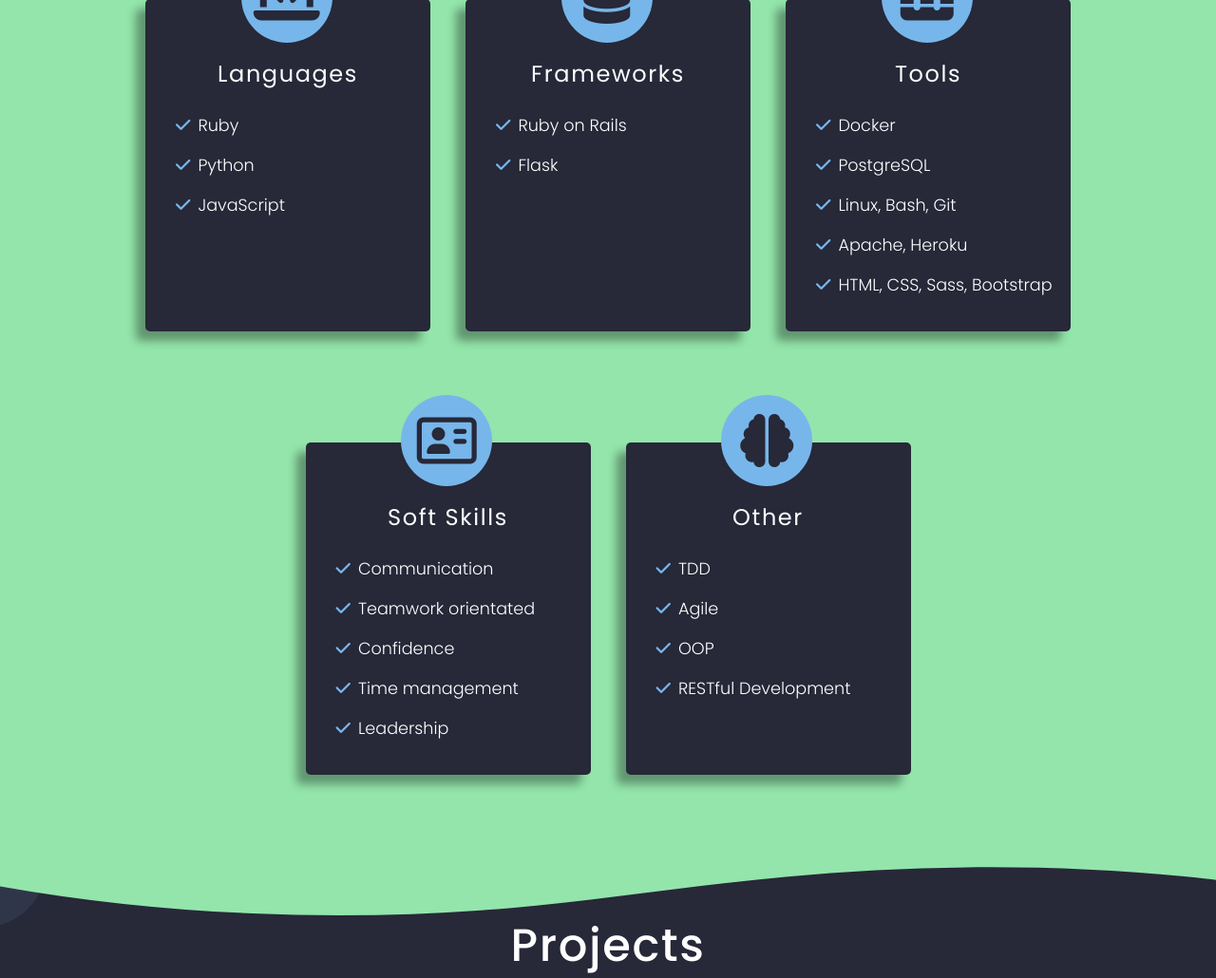
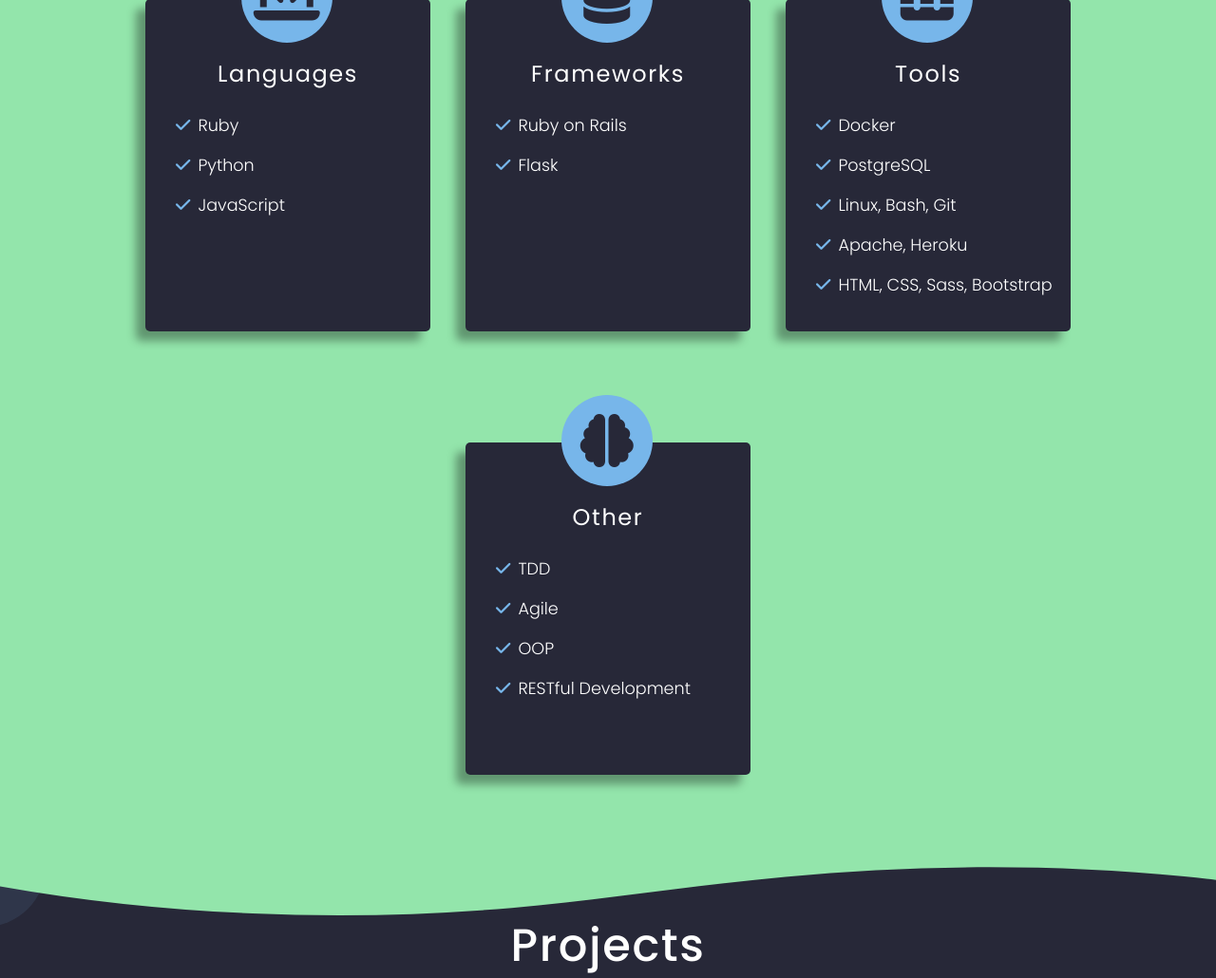
Before and after one commit to Dominicod/Portfolio, a Flask app: page / in a window 1280 px wide. Shown: the part 1181-2211 px from the top of the page at 95% size. Run offline with Flask 2, Linux system fonts and the light colour scheme; some libraries are stand-ins or nearby versions.

Commit message:
feat: update to skills

```diff
--- a/webApp/templates/index.html
+++ b/webApp/templates/index.html
@@ -212,38 +212,6 @@ desire to learn.
                         <li>
                             <i class="text-primary fa fa-solid fa-check"></i>
                             <p class="text-white">HTML, CSS, Sass, Bootstrap</p>
-                        </li>
-                    </ul>
-                </div>
-            </div>
-             <div class="skill-card-container appear">
-                <div class="skill-img-background">
-                    <div class="skill-img">
-                        <i class="fa fa-regular fa-address-card"></i>
-                    </div>
-                </div>
-                <div class="skill-card">
-                    <h3 class="text-white">Soft Skills</h3>
-                    <ul class="skills">
-                        <li>
-                            <i class="text-primary fa fa-solid fa-check"></i>
-                            <p class="text-white">Communication</p>
-                        </li>
-                        <li>
-                            <i class="text-primary fa fa-solid fa-check"></i>
-                            <p class="text-white">Teamwork orientated</p>
-                        </li>
-                        <li>
-                            <i class="text-primary fa fa-solid fa-check"></i>
-                            <p class="text-white">Confidence</p>
-                        </li>
-                        <li>
-                            <i class="text-primary fa fa-solid fa-check"></i>
-                            <p class="text-white">Time management</p>
-                        </li>
-                        <li>
-                            <i class="text-primary fa fa-solid fa-check"></i>
-                            <p class="text-white">Leadership</p>
                         </li>
                     </ul>
                 </div>
```
Also changed, not shown: 1 other file.
